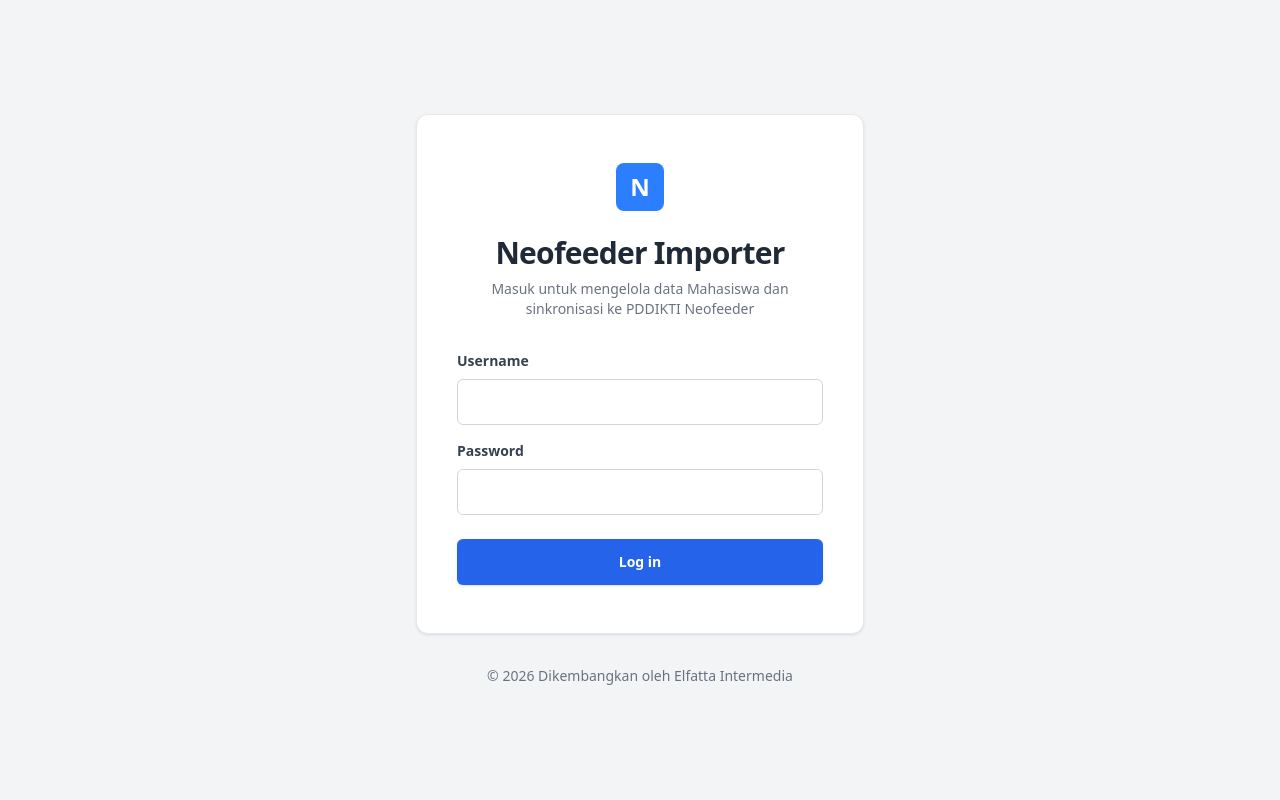
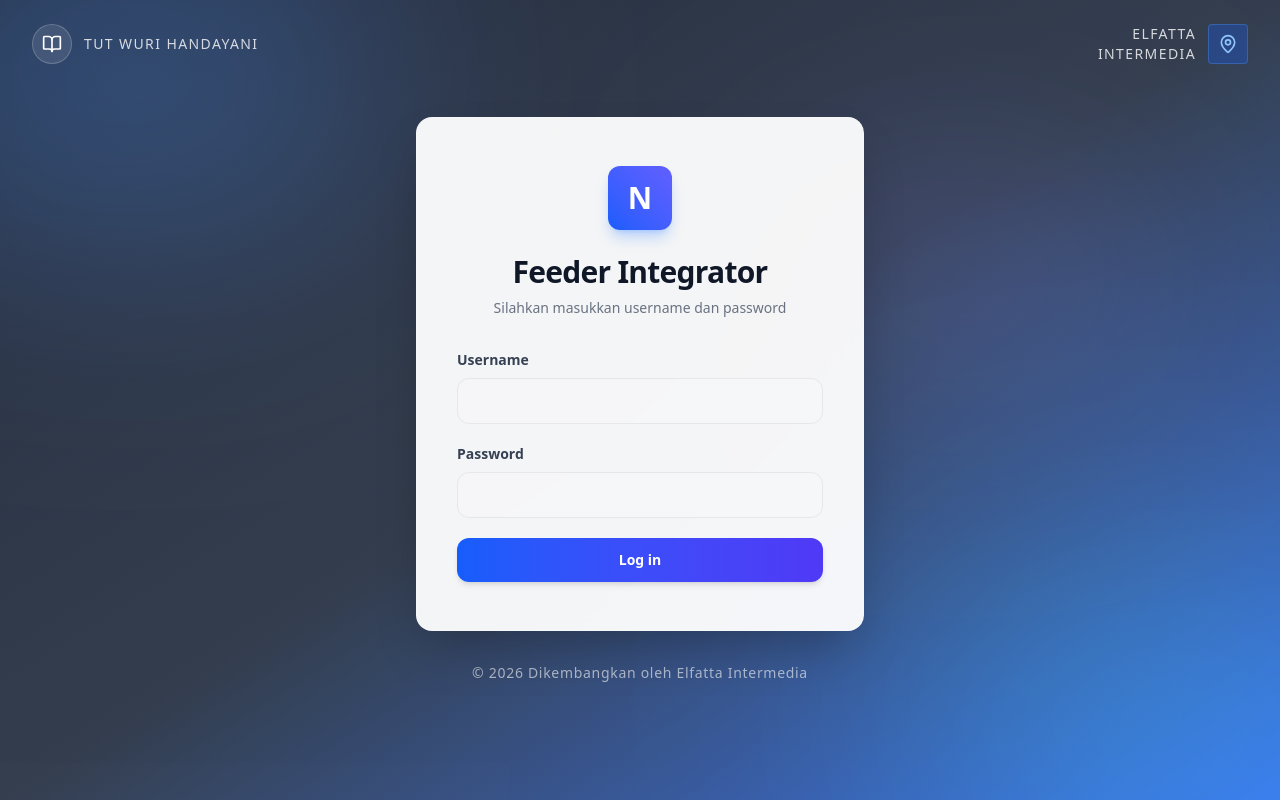
Before and after one commit to elfintermedia-glitch/importfeeder, a React (Vite) app: page /login in a window 1280 px wide. Built offline with nearby package versions, Linux system fonts and the light colour scheme.

Commit message:
refactor: rename application to Feeder Integrator
Updated branding across the UI and configured allowed hosts in Vite to support the production domain.

```diff
--- a/index.html
+++ b/index.html
@@ -3,7 +3,7 @@
   <head>
     <meta charset="UTF-8" />
     <meta name="viewport" content="width=device-width, initial-scale=1.0" />
-    <title>My Google AI Studio App</title>
+    <title>Feeder Integrator</title>
   </head>
   <body>
     <div id="root"></div>
--- a/src/components/Layout.tsx
+++ b/src/components/Layout.tsx
@@ -18,7 +18,7 @@
       <div className="w-[240px] bg-[#1E293B] text-white flex flex-col shrink-0">
         <div className="p-6 text-xl font-bold tracking-tight border-b border-[#334155] flex items-center gap-[10px]">
           <div className="w-8 h-8 bg-blue-500 rounded-md grid place-items-center">N</div>
-          <span className="text-lg">Neofeeder Importer</span>
+          <span className="text-lg">Feeder Integrator</span>
         </div>
         <nav className="flex-1 py-5 overflow-y-auto">
           {navigation.map((item) => {
--- a/src/pages/Login.tsx
+++ b/src/pages/Login.tsx
@@ -1,5 +1,6 @@
 import React, { useState } from 'react';
 import { useAuth } from '../context/AuthContext.tsx';
+import { BookOpen, MapPin } from 'lucide-react'; // Placeholder icons for logos
 
 export const Login: React.FC = () => {
   const { signIn } = useAuth();
@@ -17,49 +18,74 @@
   };
 
   return (
-    <div className="min-h-screen bg-[#F3F4F6] flex flex-col justify-center py-12 sm:px-6 lg:px-8 font-sans">
-      <div className="sm:mx-auto sm:w-full sm:max-w-md">
-        <div className="bg-white py-12 px-4 shadow-[0_1px_3px_rgba(0,0,0,0.1)] border border-[#E5E7EB] rounded-xl sm:px-10 text-center">
-          <div className="w-12 h-12 bg-blue-500 rounded-lg mx-auto mb-6 flex items-center justify-center text-white text-2xl font-bold">N</div>
-          <h2 className="mb-2 text-3xl font-bold tracking-tight text-[#1F2937]">Neofeeder Importer</h2>
-          <p className="mb-8 text-sm text-[#6B7280]">Masuk untuk mengelola data Mahasiswa dan sinkronisasi ke PDDIKTI Neofeeder</p>
+    <div className="min-h-screen relative flex flex-col justify-center py-12 sm:px-6 lg:px-8 font-sans overflow-hidden">
+      {/* Background Styling mimicking a generated tech/academic background */}
+      <div className="absolute inset-0 z-0 bg-gradient-to-br from-[#0f172a] via-[#1e293b] to-[#2563eb] opacity-90">
+        <div className="absolute top-[-10%] left-[-10%] w-[40%] h-[40%] bg-blue-500 rounded-full blur-[120px] opacity-30 mix-blend-screen"></div>
+        <div className="absolute bottom-[-10%] right-[-10%] w-[40%] h-[40%] bg-cyan-400 rounded-full blur-[120px] opacity-20 mix-blend-screen"></div>
+        <div className="absolute top-[20%] right-[10%] w-[30%] h-[30%] bg-indigo-500 rounded-full blur-[100px] opacity-20 mix-blend-screen"></div>
+      </div>
 
-          <form onSubmit={handleSubmit} className="text-left space-y-4">
+      {/* Top Banner indicating Logos */}
+      <div className="absolute top-0 left-0 w-full p-6 z-10 flex justify-between tracking-wide px-8 items-center text-white/80">
+          <div className="flex items-center gap-3">
+             <div className="w-10 h-10 bg-white/10 backdrop-blur-md rounded-full flex items-center justify-center border border-white/20">
+               <BookOpen size={20} className="text-white" />
+             </div>
+             <span className="text-sm font-medium tracking-widest uppercase">Tut Wuri Handayani</span>
+          </div>
+          <div className="flex items-center gap-3">
+             <span className="text-sm font-medium tracking-widest uppercase text-right">Elfatta<br/>Intermedia</span>
+             <div className="w-10 h-10 bg-blue-600/30 backdrop-blur-md rounded flex items-center justify-center border border-blue-400/30">
+               <MapPin size={20} className="text-blue-300" />
+             </div>
+          </div>
+      </div>
+
+      <div className="sm:mx-auto sm:w-full sm:max-w-md relative z-10">
+        <div className="bg-white/95 backdrop-blur-xl py-12 px-4 shadow-2xl border border-white/20 rounded-2xl sm:px-10 text-center">
+          <div className="w-16 h-16 bg-gradient-to-tr from-blue-600 to-indigo-500 rounded-xl mx-auto mb-6 flex items-center justify-center text-white text-3xl font-bold shadow-lg shadow-blue-500/30">
+            N
+          </div>
+          <h2 className="mb-2 text-3xl font-extrabold tracking-tight text-gray-900">Feeder Integrator</h2>
+          <p className="mb-8 text-sm text-gray-500">Silahkan masukkan username dan password</p>
+
+          <form onSubmit={handleSubmit} className="text-left space-y-5">
             {error && (
-              <div className="p-3 bg-[#FEF2F2] border border-[#FECACA] text-[#B91C1C] rounded-md text-sm">
+              <div className="p-3 bg-red-50 border border-red-200 text-red-600 rounded-lg text-sm text-center">
                 {error}
               </div>
             )}
             <div>
-              <label className="block text-sm font-semibold text-[#374151] mb-2">Username</label>
+              <label className="block text-sm font-semibold text-gray-700 mb-2">Username</label>
               <input
                 type="text"
                 value={username}
                 onChange={e => setUsername(e.target.value)}
                 required
-                className="w-full px-4 py-3 border border-[#D1D5DB] rounded-md focus:ring-2 focus:ring-blue-500 focus:border-blue-500 outline-none transition-shadow text-sm text-[#111827]"
+                className="w-full px-4 py-3 bg-gray-50/50 border border-gray-200 rounded-xl focus:ring-2 focus:ring-blue-500 focus:border-blue-500 outline-none transition-all text-sm text-gray-900"
               />
             </div>
-            <div className="mb-6">
-              <label className="block text-sm font-semibold text-[#374151] mb-2">Password</label>
+            <div>
+              <label className="block text-sm font-semibold text-gray-700 mb-2">Password</label>
               <input
                 type="password"
                 value={password}
                 onChange={e => setPassword(e.target.value)}
                 required
-                className="w-full px-4 py-3 border border-[#D1D5DB] rounded-md focus:ring-2 focus:ring-blue-500 focus:border-blue-500 outline-none transition-shadow text-sm text-[#111827]"
+                className="w-full px-4 py-3 bg-gray-50/50 border border-gray-200 rounded-xl focus:ring-2 focus:ring-blue-500 focus:border-blue-500 outline-none transition-all text-sm text-gray-900"
               />
             </div>
 
             <button
               type="submit"
-              className="w-full flex justify-center items-center py-3 px-4 border border-transparent rounded-md shadow-sm bg-[#2563EB] text-sm font-semibold text-white hover:bg-blue-700 focus:outline-none focus:ring-2 focus:ring-offset-2 focus:ring-blue-500 transition-colors cursor-pointer"
+              className="w-full mt-2 flex justify-center items-center py-3 px-4 rounded-xl shadow-md bg-gradient-to-r from-blue-600 to-indigo-600 text-sm font-semibold text-white hover:from-blue-700 hover:to-indigo-700 focus:outline-none focus:ring-2 focus:ring-offset-2 focus:ring-blue-500 transition-all cursor-pointer transform active:scale-[0.98]"
             >
               Log in
             </button>
           </form>
         </div>
-        <p className="mt-8 text-center text-sm text-gray-500">
+        <p className="mt-8 text-center text-sm font-medium text-white/60 tracking-wider">
           &copy; {new Date().getFullYear()} Dikembangkan oleh Elfatta Intermedia
         </p>
       </div>
```
Also changed, not shown: vite.config.ts (+1 -0 lines).
